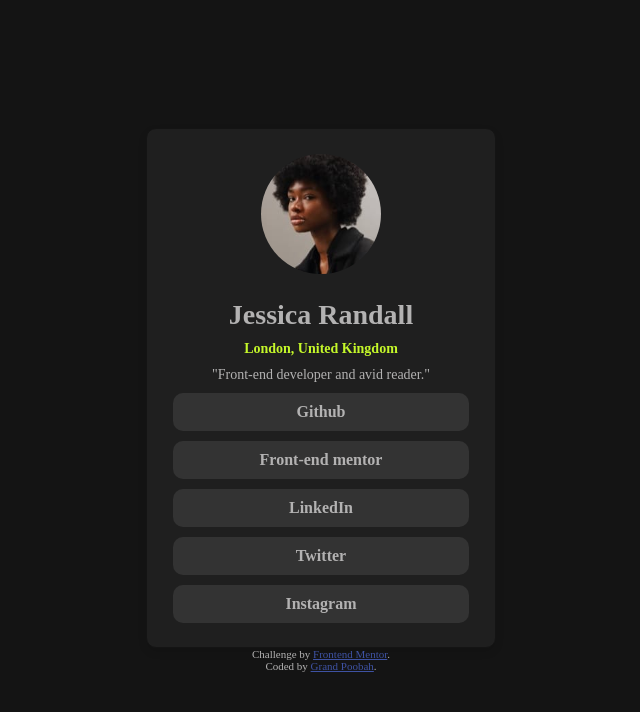
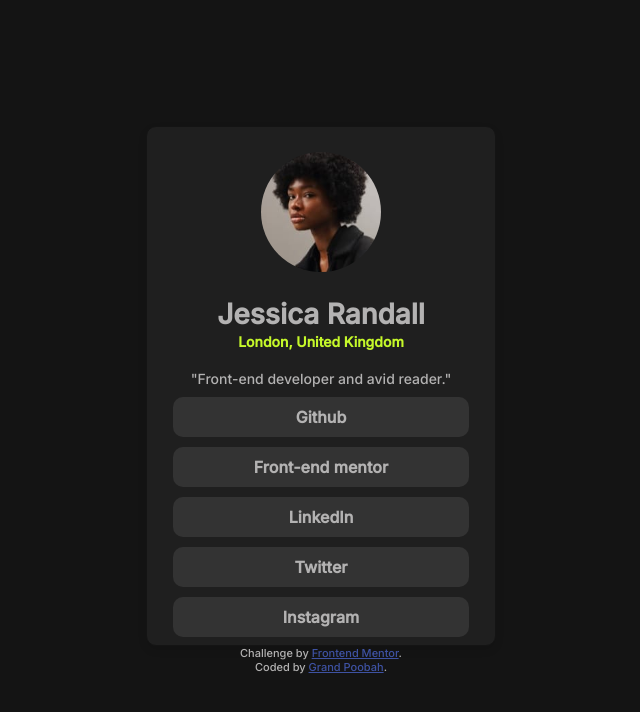
Before and after one commit to MombinyaOmboga/social-links-card, a plain HTML site: page index.html in a window 1280 px wide. Shown: the whole page, without its empty margins (319-959 px from the left). Drawn offline with Linux system fonts and the light colour scheme.

Commit message:
slight changes

```diff
--- a/index.html
+++ b/index.html
@@ -6,6 +6,9 @@
 
   <link rel="stylesheet" href="styles.css">
   <link rel="icon" type="image/png" sizes="32x32" href="./assets/images/favicon-32x32.png">
+  <link rel="preconnect" href="https://fonts.googleapis.com">
+<link rel="preconnect" href="https://fonts.gstatic.com" crossorigin>
+<link href="https://fonts.googleapis.com/css2?family=Inter:wght@500&display=swap" rel="stylesheet">
 
   <title>Frontend Mentor | Social links profile</title>
 
--- a/styles.css
+++ b/styles.css
@@ -16,6 +16,7 @@ body{
     background-color:  hsl(0, 0%, 8%);
     color: hsl(0, 1%, 70%);
     font-size: 14px;
+    font-family: 'Inter', sans-serif;
 }
 
 .content{
@@ -24,12 +25,12 @@ body{
 
 h2{
     color: var(--background-green);
-    margin: 10px;
+    margin-top: 2px;
     font-size: 1em;
 }
 
 .header p{
-    margin-top: 10px;
+    margin-top: 20px;
 }
 
 .card{
@@ -74,3 +75,7 @@ ul > li:hover{
     background: var(--background-green);
     color: black;
 }
+
+a:hover{
+    color: black;
+}
```
